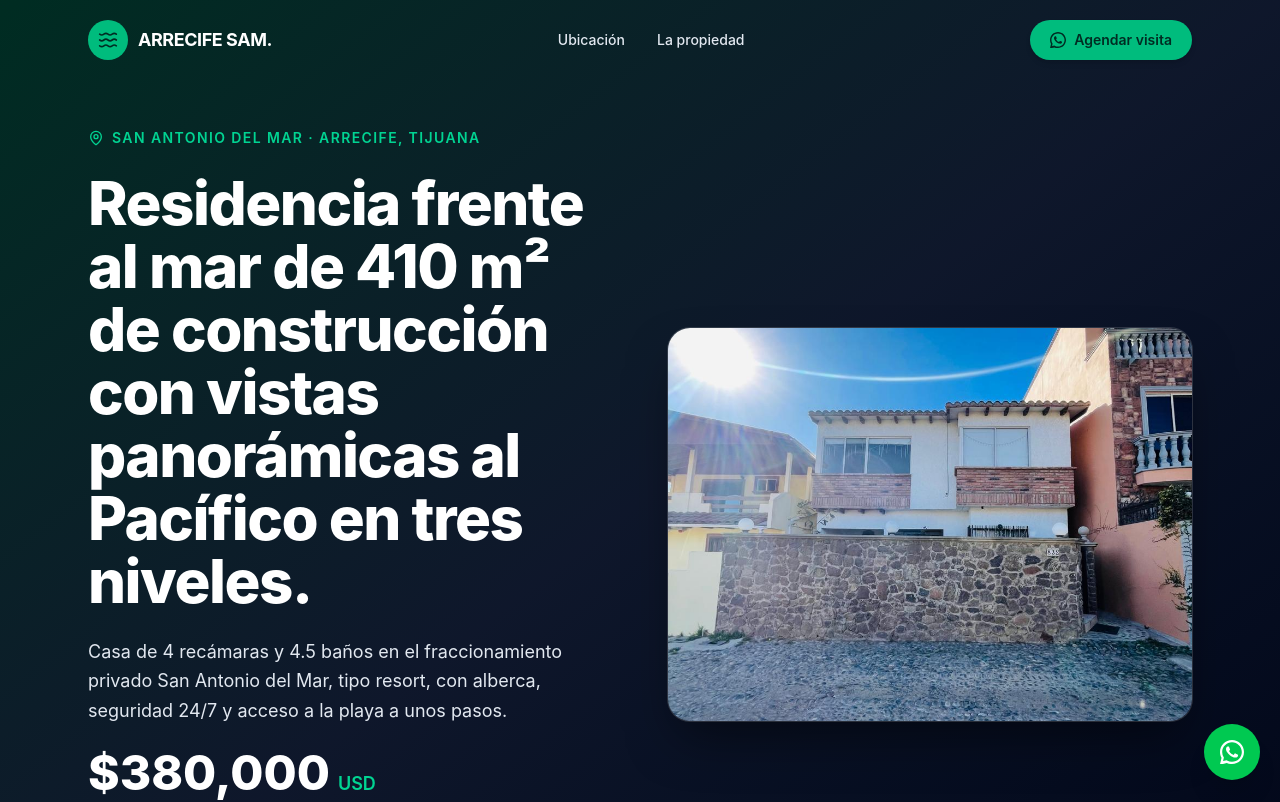
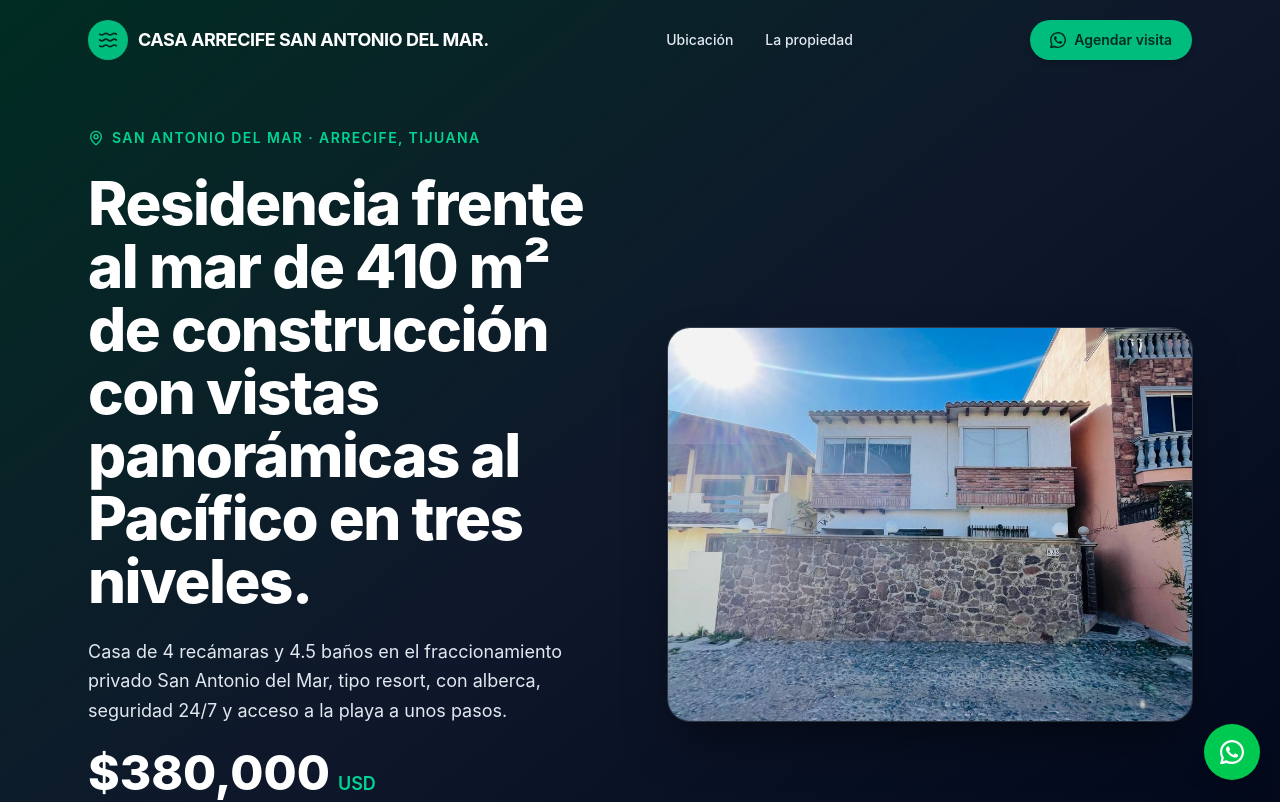
Before and after one commit to AppVenturesMX/arrecife-landing, a Next.js app: page / in a window 1280 px wide. Shown: the top 802 px of the page. Built offline with nearby package versions, Linux system fonts and the light colour scheme.

Commit message:
Renombra Arrecife SAM a Casa Arrecife San Antonio del Mar (navbar + footer)

```diff
--- a/components/navbar.tsx
+++ b/components/navbar.tsx
@@ -30,7 +30,7 @@ export function Navbar() {
             <Waves className="h-5 w-5" />
           </span>
           <span className="text-lg font-bold tracking-tight text-white">
-            ARRECIFE SAM.
+            CASA ARRECIFE SAN ANTONIO DEL MAR.
           </span>
         </button>
 
--- a/components/site-footer.tsx
+++ b/components/site-footer.tsx
@@ -3,7 +3,7 @@ export function SiteFooter() {
     <footer className="border-t border-emerald-100 bg-slate-50 py-10">
       <div className="mx-auto max-w-3xl px-4 text-center sm:px-6">
         <span className="text-lg font-bold text-slate-800">
-          Arrecife SAM
+          Casa Arrecife San Antonio del Mar
         </span>
         <p className="mt-4 text-sm leading-relaxed text-slate-500">
           Precio expresado en dólares americanos (USD). Las fotografías son
```
